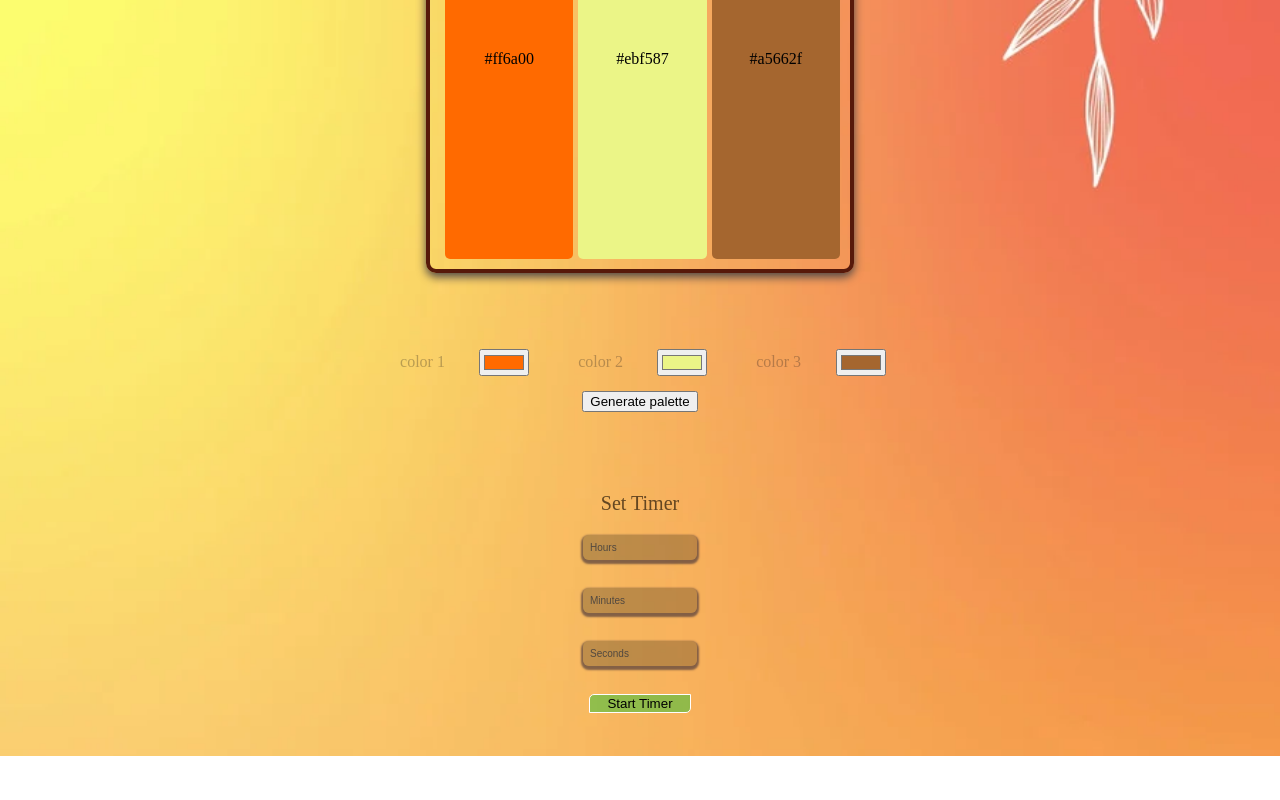
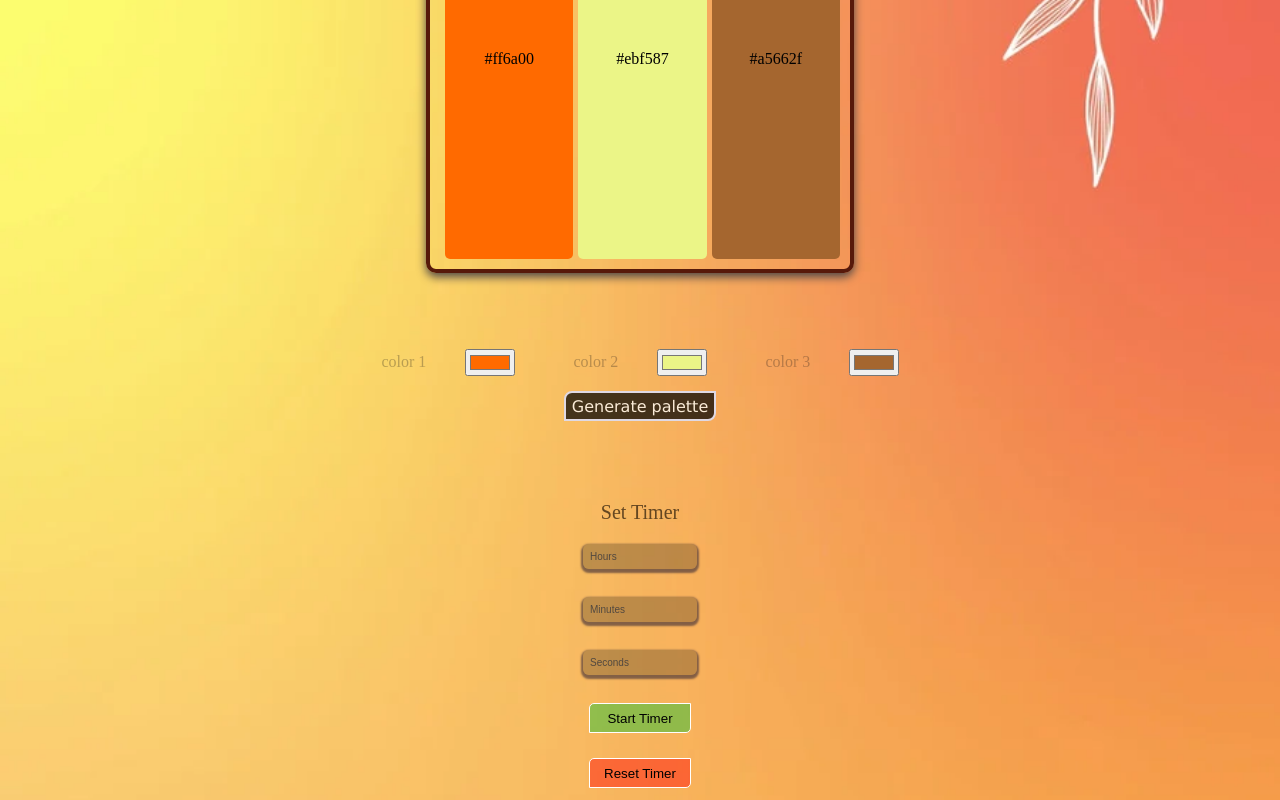
Before and after one commit to Natimu/ColorMatchMaker, a React (Vite) app: page / in a window 1280 px wide. Shown: the part 434-1234 px from the top of the page. Before the commit the page ends 1190 px from the top, so only its background shows below. Built offline with nearby package versions, Linux system fonts and the light colour scheme.

Commit message:
edited palette generator, added timer reset

```diff
--- a/src/colorSelector.jsx
+++ b/src/colorSelector.jsx
@@ -74,14 +74,6 @@ function SelectColor(){
         const b = bigint & 255;
         return [r, g, b];
     }
-    function rgbToHex(r, g, b) {
-        const toHex = (n) => {
-          const hex = n.toString(16);
-          return hex.length === 1 ? "0" + hex : hex;
-        };
-        return `#${toHex(r)}${toHex(g)}${toHex(b)}`;
-      }
-
 
 
     function playAlarm(){
@@ -128,6 +120,10 @@ function SelectColor(){
             setTimerMin("");
             setTimerSec("");
         }, 1000)
+    }
+
+    function resetTimer(){
+        setTimer(0);
     }
 
 
@@ -242,6 +238,7 @@ function SelectColor(){
                 value ={sec}
                 onChange={(e) => setTimerSec(Number(e.target.value))}/><br />
                 <button onClick={startTimer}>Start Timer</button> <br />
+                <button className="stop" onClick ={resetTimer}>Reset Timer</button>
         </div>
 
     </div>)
--- a/src/index.css
+++ b/src/index.css
@@ -55,7 +55,7 @@ body{
   justify-content: center;
   align-items: center;
   margin-top: 10px;
-  margin-bottom: 20px;
+  margin-bottom: 10px;
   color: hsla(0, 0%, 0%, 0.669);
   position: relative;
   padding-left: 50px;
@@ -71,6 +71,7 @@ body{
 .breakTimer button{
   border-radius: 5px 0px;
   background-color: rgba(8, 195, 49, 0.432);
+  height: 30px;
   width: 90% ;
   border: solid 1px white;
   transition: all 0.5s ease;
@@ -82,6 +83,12 @@ body{
 .breakTimer button:active{
   transform: scale(0.90);
 }
+
+.breakTimer button.stop{
+  background-color: rgba(255, 0, 0, 0.432);
+  margin: 2px;
+}
+
 .breakTimer input{
   max-width: 100px;
   margin-bottom: 5px;
@@ -96,7 +103,6 @@ body{
 
 }
 .breakTimer input:hover{
-
   font-size: 15px;
   transform: scale(1.2);
 }
@@ -146,16 +152,35 @@ h2{
   transition: all 0.8s ease;
 
 }
-.input-container:hover {
-  background-color: rgba(0,0,0,0.05);
-  border-radius: 10px;
-}
+
 .palette-button{
 display: flex;
 flex-basis: 100%;
 justify-content: center;
 align-items: center;
 }
+
+.input-container button{
+  color: antiquewhite;
+  font-family: Verdana, Geneva, Tahoma, sans-serif;
+  font-size: 1rem;
+  height: 30px;
+  border-radius: 8px 0px;
+  border: 2px solid rgb(223, 217, 228);
+  background-color: rgba(0, 0, 0, 0.727);
+  transition: 0.3s ease;
+}
+
+.input-container button:hover{
+  background-color: rgb(250, 209, 156);
+  color: black;
+  box-shadow: 5px 5px 13px blueviolet, -5px -5px 13px black;
+}
+
+.input-container button:active{
+ transform: scale(0.9);
+}
+
 .palette-board{
   display: flex;
   margin-top: 20px;
```
